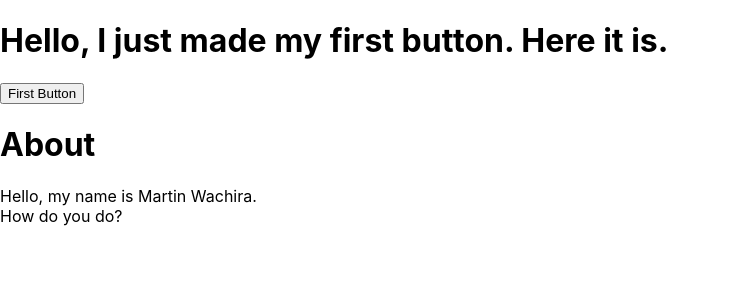
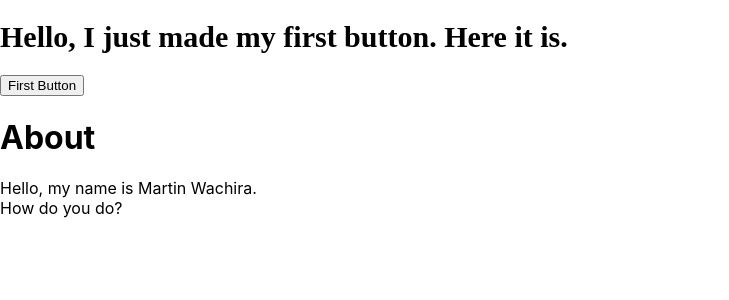
Before and after one commit to mmwachira/React-fundamentals, a React (Create React App) app in the folder react-fundamentals/: page / in a window 1280 px wide. Shown: the top 300 px of the page, without its empty margins (0-729 px from the left). Built offline with nearby package versions, Linux system fonts and the light colour scheme.

Commit message:
feat:Adding Styles

```diff
--- a/react-fundamentals/src/App.css
+++ b/react-fundamentals/src/App.css
@@ -1,38 +1,4 @@
-.App {
-  text-align: center;
+.header {
+  font-size: 30px;
+  font-family: 'Times New Roman', Times, serif;
 }
-
-.App-logo {
-  height: 40vmin;
-  pointer-events: none;
-}
-
-@media (prefers-reduced-motion: no-preference) {
-  .App-logo {
-    animation: App-logo-spin infinite 20s linear;
-  }
-}
-
-.App-header {
-  background-color: #282c34;
-  min-height: 100vh;
-  display: flex;
-  flex-direction: column;
-  align-items: center;
-  justify-content: center;
-  font-size: calc(10px + 2vmin);
-  color: white;
-}
-
-.App-link {
-  color: #61dafb;
-}
-
-@keyframes App-logo-spin {
-  from {
-    transform: rotate(0deg);
-  }
-  to {
-    transform: rotate(360deg);
-  }
-}
--- a/react-fundamentals/src/App.tsx
+++ b/react-fundamentals/src/App.tsx
@@ -5,7 +5,7 @@ import AboutPage from './components/AboutPage';
 function App() {
   return (
     <div>
-      <h1>Hello, I just made my first button. Here it is.</h1>
+      <h1 className='header'>Hello, I just made my first button. Here it is.</h1>
       <Button />
       <AboutPage />
     </div>
```
